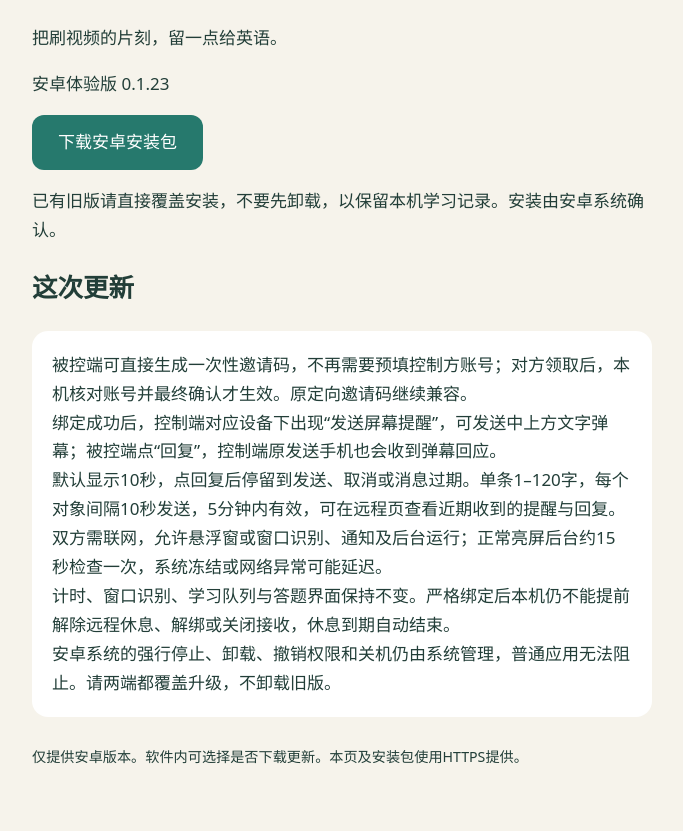
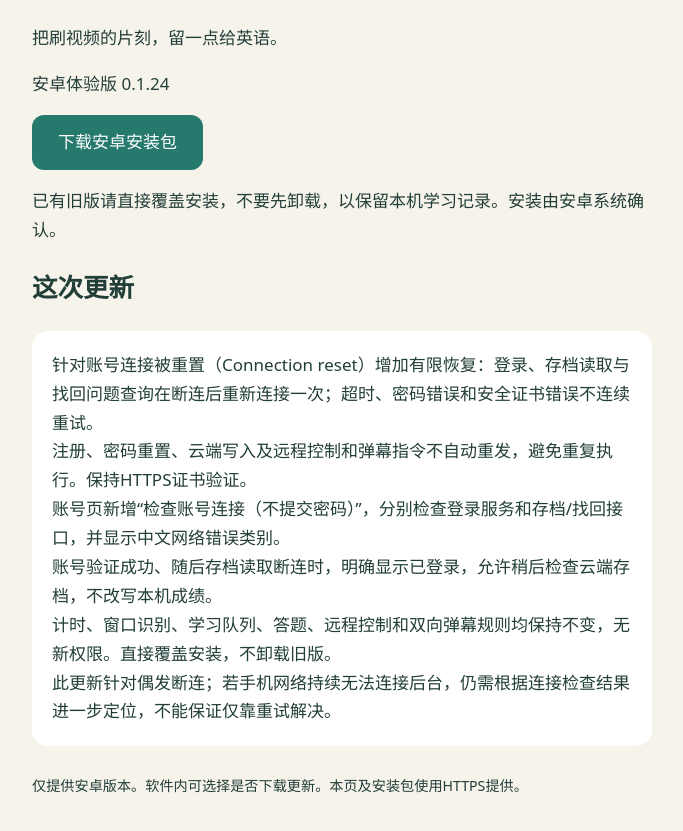
Before and after one commit to chanyunyu418-netizen/cijian-updates, a plain HTML site: page index.html in a window 1280 px wide. Shown: the part 175-1006 px from the top of the page, without its empty margins (298-981 px from the left). Drawn offline with Linux system fonts and the light colour scheme.

Commit message:
Publish Cijian 0.1.24: account connection reset recovery and diagnostics

```diff
--- a/index.html
+++ b/index.html
@@ -1,11 +1,11 @@
 <!doctype html>
 <html lang="zh-CN"><meta charset="utf-8"><meta name="viewport" content="width=device-width,initial-scale=1"><title>词间 · 安卓下载</title>
 <style>body{margin:0;background:#f6f3eb;color:#223e38;font:17px/1.7 system-ui,sans-serif}main{max-width:620px;margin:8vh auto;padding:28px}h1{font-size:42px;line-height:1.2}a.download{display:inline-block;background:#26796d;color:white;padding:13px 26px;border-radius:12px;text-decoration:none}pre{white-space:pre-wrap;font:inherit;background:white;padding:20px;border-radius:16px}small{display:block;margin-top:28px}</style>
-<main><h1>词间</h1><p>把刷视频的片刻，留一点给英语。</p><p>安卓体验版 0.1.23</p><p><a class="download" href="cijian-0.1.23.apk" download>下载安卓安装包</a></p>
-<p>已有旧版请直接覆盖安装，不要先卸载，以保留本机学习记录。安装由安卓系统确认。</p><h2>这次更新</h2><pre>被控端可直接生成一次性邀请码，不再需要预填控制方账号；对方领取后，本机核对账号并最终确认才生效。原定向邀请码继续兼容。
-绑定成功后，控制端对应设备下出现“发送屏幕提醒”，可发送中上方文字弹幕；被控端点“回复”，控制端原发送手机也会收到弹幕回应。
-默认显示10秒，点回复后停留到发送、取消或消息过期。单条1–120字，每个对象间隔10秒发送，5分钟内有效，可在远程页查看近期收到的提醒与回复。
-双方需联网，允许悬浮窗或窗口识别、通知及后台运行；正常亮屏后台约15秒检查一次，系统冻结或网络异常可能延迟。
-计时、窗口识别、学习队列与答题界面保持不变。严格绑定后本机仍不能提前解除远程休息、解绑或关闭接收，休息到期自动结束。
-安卓系统的强行停止、卸载、撤销权限和关机仍由系统管理，普通应用无法阻止。请两端都覆盖升级，不卸载旧版。</pre>
+<main><h1>词间</h1><p>把刷视频的片刻，留一点给英语。</p><p>安卓体验版 0.1.24</p><p><a class="download" href="cijian-0.1.24.apk" download>下载安卓安装包</a></p>
+<p>已有旧版请直接覆盖安装，不要先卸载，以保留本机学习记录。安装由安卓系统确认。</p><h2>这次更新</h2><pre>针对账号连接被重置（Connection reset）增加有限恢复：登录、存档读取与找回问题查询在断连后重新连接一次；超时、密码错误和安全证书错误不连续重试。
+注册、密码重置、云端写入及远程控制和弹幕指令不自动重发，避免重复执行。保持HTTPS证书验证。
+账号页新增“检查账号连接（不提交密码）”，分别检查登录服务和存档/找回接口，并显示中文网络错误类别。
+账号验证成功、随后存档读取断连时，明确显示已登录，允许稍后检查云端存档，不改写本机成绩。
+计时、窗口识别、学习队列、答题、远程控制和双向弹幕规则均保持不变，无新权限。直接覆盖安装，不卸载旧版。
+此更新针对偶发断连；若手机网络持续无法连接后台，仍需根据连接检查结果进一步定位，不能保证仅靠重试解决。</pre>
 <small>仅提供安卓版本。软件内可选择是否下载更新。本页及安装包使用HTTPS提供。</small></main></html>
```
Also changed, not shown: update.json (+5 -5 lines), 2 other files.
